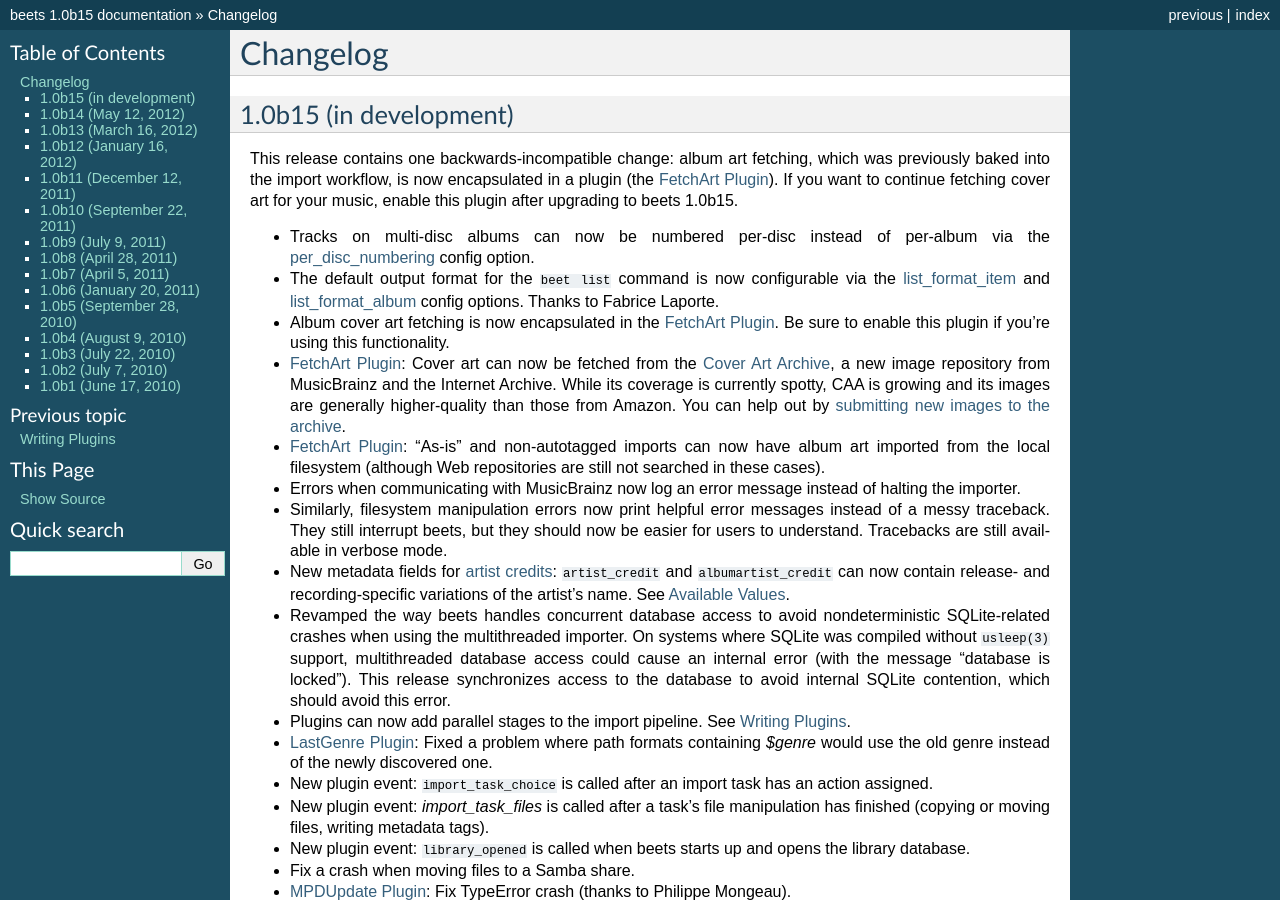
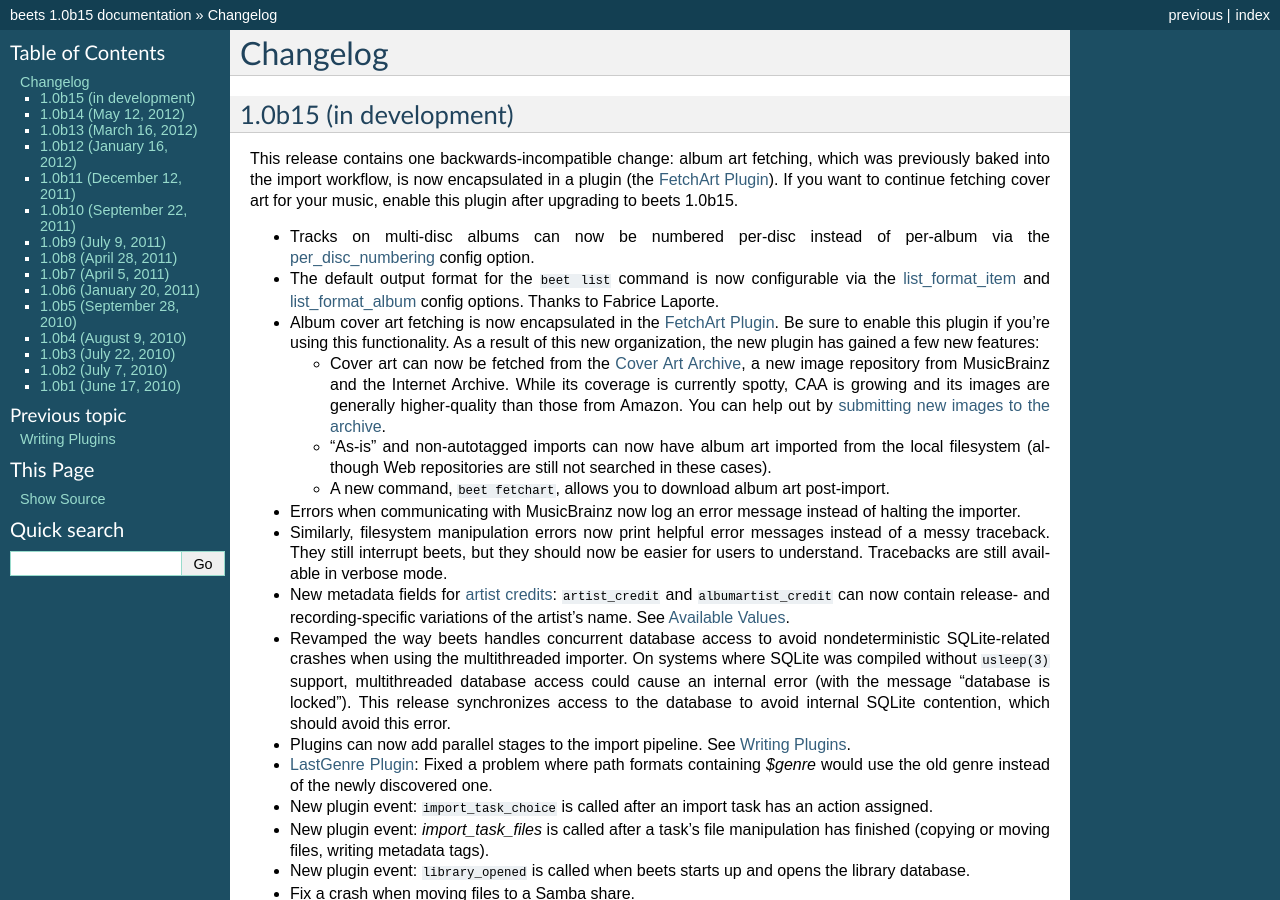
Before and after one commit to google-code-export/beets, a Sphinx documentation site: the page built from docs/changelog.rst, in a window 1280 px wide and 900 px high. Built offline with Sphinx 7.4.7, drawn with Linux system fonts in a browser that asks for light colours.

Commit message:
fetchart: command to manually download art

```diff
--- a/docs/changelog.rst
+++ b/docs/changelog.rst
@@ -15,15 +15,20 @@
   via the :ref:`list_format_item` and :ref:`list_format_album` config options.
   Thanks to Fabrice Laporte.
 * Album cover art fetching is now encapsulated in the :doc:`/plugins/fetchart`.
-  Be sure to enable this plugin if you're using this functionality.
-* :doc:`/plugins/fetchart`: Cover art can now be fetched from the `Cover Art
-  Archive`_, a new image repository from MusicBrainz and the Internet Archive.
-  While its coverage is currently spotty, CAA is growing and its images are
-  generally higher-quality than those from Amazon. You can help out by
-  `submitting new images to the archive`_.
-* :doc:`/plugins/fetchart`: "As-is" and non-autotagged imports can now have
-  album art imported from the local filesystem (although Web repositories are
-  still not searched in these cases).
+  Be sure to enable this plugin if you're using this functionality. As a result
+  of this new organization, the new plugin has gained a few new features:
+
+  * Cover art can now be fetched from the `Cover Art Archive`_, a new image
+    repository from MusicBrainz and the Internet Archive. While its coverage
+    is currently spotty, CAA is growing and its images are generally
+    higher-quality than those from Amazon. You can help out by `submitting new
+    images to the archive`_.
+  * "As-is" and non-autotagged imports can now have album art imported from
+    the local filesystem (although Web repositories are still not searched in
+    these cases).
+  * A new command, ``beet fetchart``, allows you to download album art
+    post-import.
+
 * Errors when communicating with MusicBrainz now log an error message instead of
   halting the importer.
 * Similarly, filesystem manipulation errors now print helpful error messages
```
Also changed, not shown: docs/plugins/fetchart.rst (+13 -0 lines), 3 other files.
